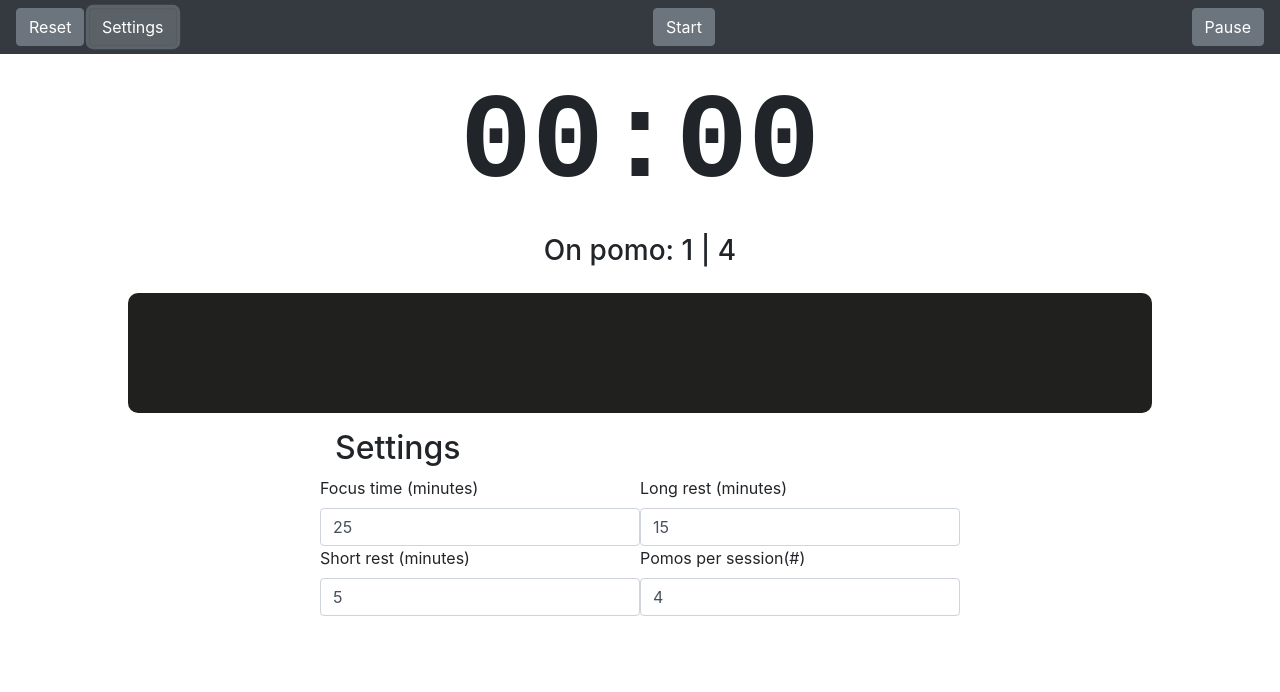
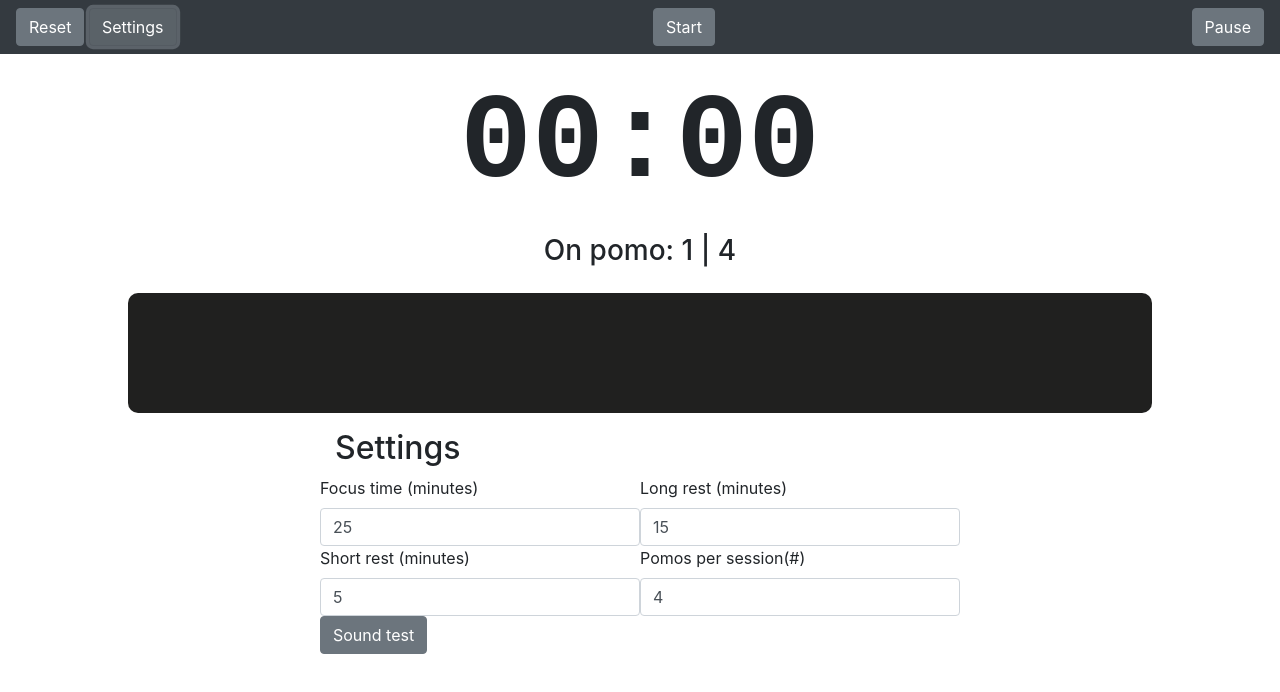
Before and after one commit to rodrigo-ceccato/easyPomo, a plain HTML site: page index.html in a window 1280 px wide. Both pictures are taken after a click on the button "Settings". Drawn offline with nearby package versions, Linux system fonts and the light colour scheme.

Commit message:
Add sound test button to settings (#19)

```diff
--- a/index.html
+++ b/index.html
@@ -45,6 +45,8 @@
 
       <label for="shortRest">Short rest (minutes)</label>
       <input id="shortRest" class="form-control" type="number" min="1"  onkeyup="settingsChanged()" onchange="settingsChanged()" >
+
+      <button type="button" class="btn btn-secondary" onclick="testSound()" id="soundTestButton">Sound test</button>
       </div>
       <div class="column">
       <label for="longRest">Long rest (minutes)</label>
--- a/js/pomodoro.js
+++ b/js/pomodoro.js
@@ -55,6 +55,10 @@ formLongRestElem.value  = longRestTime/60;
 formPomosBLRElem.value  = pomosBeforeLongRest;
 
 var alertAudio = new Audio('sfx/bell.mp3');
+
+function testSound(){
+    alertAudio.play();
+}
 
 function startOrResume() {
     isCounting = true;
```
